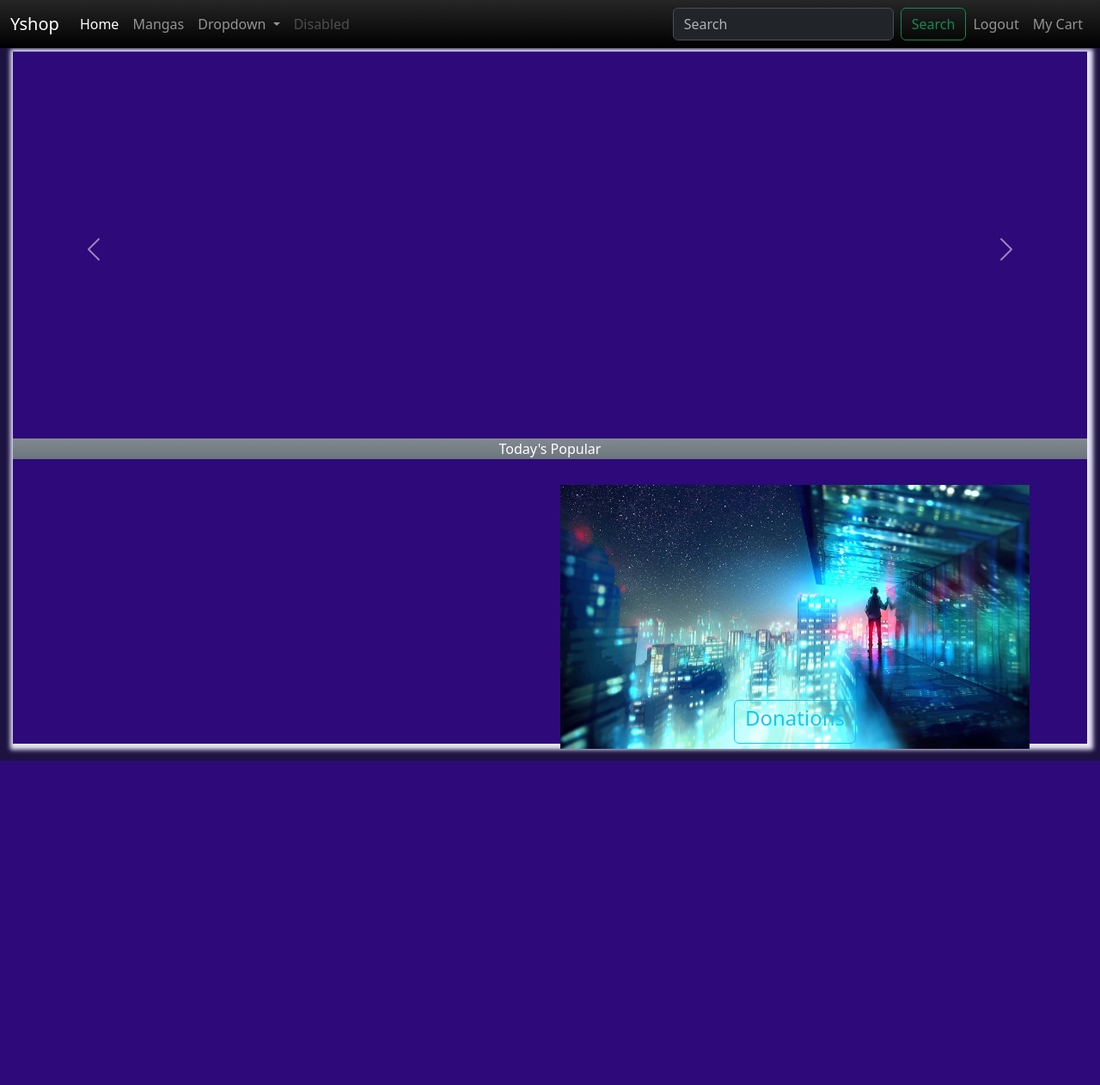
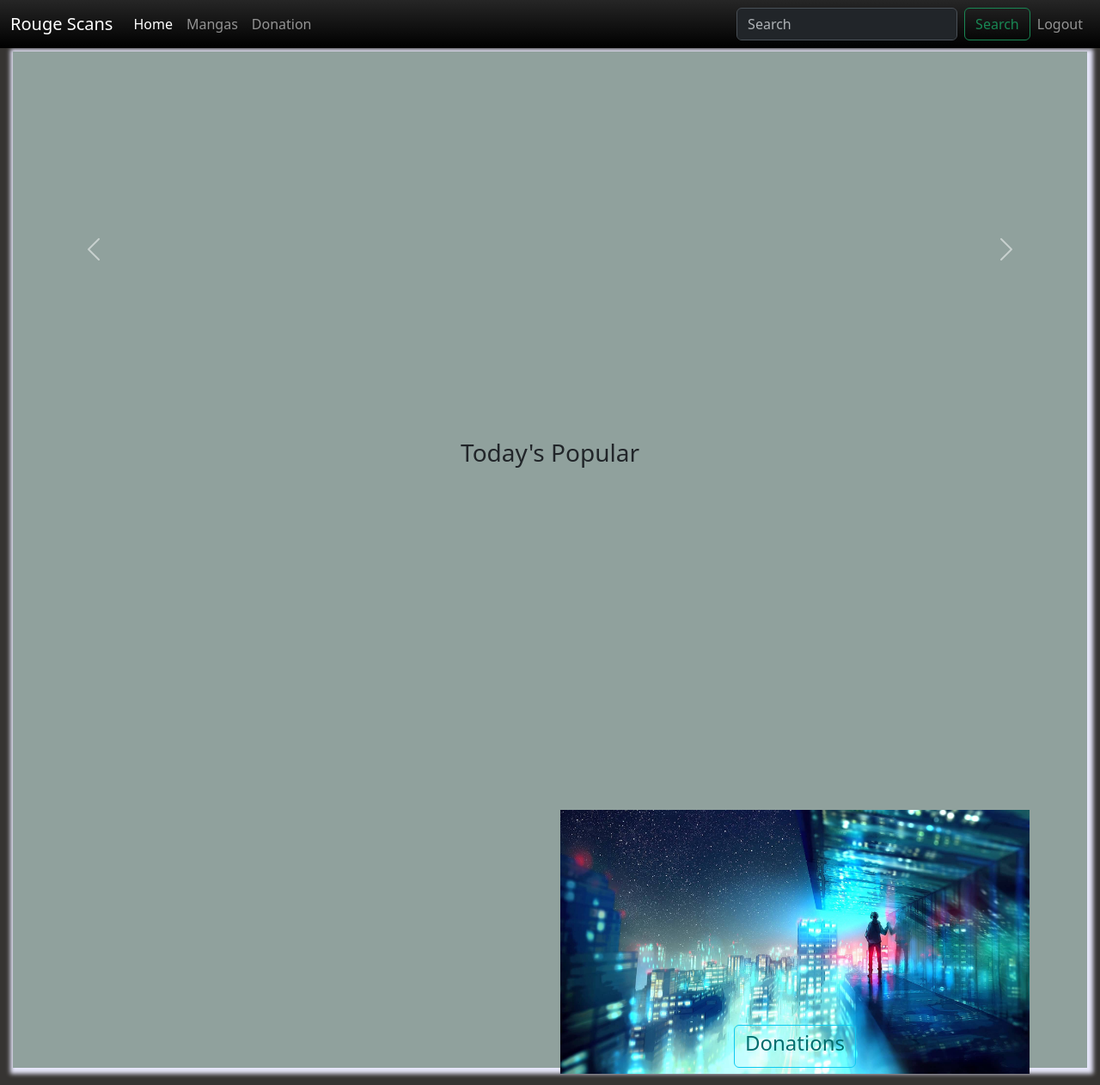
Before and after one commit to JayadeepReddyB/RougeScans, a Django app: page / in a window 1280 px wide. Shown: the whole page at 86% size. Before the commit the page ends 885 px from the top, so only its background shows below. Run offline with Django 5.2, Linux system fonts and the light colour scheme; the visitor is signed in with stand-in values (Sample User, id 1); data that the repository does not hold is empty.

Commit message:
Made the design proper and adjusted the styling

```diff
--- a/rogue_scans/mainapp/templates/home.html
+++ b/rogue_scans/mainapp/templates/home.html
@@ -33,18 +33,18 @@
         </button>
     </div>
 </div>
-<div class="today bg-secondary bg-gradient text-white">
+<div class="today">
     <div class="container text-center">
         <div class="row">
             <div class="col">
-                Today's Popular
+                <h3>Today's Popular</h3>
             </div>
         </div>
-        <div class="row row-cols-5 row-cols ">
+        <div class="row row-cols-5 row-cols " id="card-row">
             {% for item in Mags %}
             <div class="col">
                 <div class="card">
-                    <img src="{{item.pic}}" class="card-img-top" alt="...">
+                    <img src="{{item.pic}}" alt="...">
                     <div class="card-body">
                         <h5 class="card-title">{{item.name}}</h5>
                         <p class="card-text">chapter </p>
@@ -73,11 +73,7 @@
                                         <h5 class="card-title">{{item.name}}</h5>
                                     </a>
                                     <p class="card-text" id="desc">{{item.desc}}</p>
-                                    <!-- <div class="list-group  list-group-flush">
-                                    <a href="#" class="list-group-item list-group-item-action" aria-current="true">
-                                        chapter {{item.id}}
-                                    </a>
-                                </div> --><br>
+                                    <br>
                                     <p class="card-text"><small class="text-body-secondary">Last updated 3 mins
                                             ago</small>
                                     </p>
--- a/rogue_scans/mainapp/templates/index.html
+++ b/rogue_scans/mainapp/templates/index.html
@@ -15,31 +15,25 @@
   <header>
     <nav class="navbar navbar-expand-lg bg-dark bg-black bg-gradient" data-bs-theme="dark">
       <div class="container-fluid">
-              <a class="navbar-brand" href="{% url 'homepage' %}">Yshop</a>
-              <button class="navbar-toggler" type="button" data-bs-toggle="collapse" data-bs-target="#navbarSupportedContent" aria-controls="navbarSupportedContent" aria-expanded="false" aria-label="Toggle navigation">
+        <a class="navbar-brand" href="{% url 'homepage' %}">Rouge Scans</a>
+        <button class="navbar-toggler" type="button" data-bs-toggle="collapse" data-bs-target="#navbarSupportedContent"
+          aria-controls="navbarSupportedContent" aria-expanded="false" aria-label="Toggle navigation">
           <span class="navbar-toggler-icon"></span>
         </button>
         <div class="collapse navbar-collapse" id="navbarSupportedContent">
           <ul class="navbar-nav me-auto mb-2 mb-lg-0">
             <li class="nav-item">
-                    <a class="nav-link {% if current_page == 'home' %} active {% endif %}"  aria-current="page" href="{% url 'homepage' %}">Home</a>
+              <a class="nav-link {% if current_page == 'home' %} active {% endif %}" aria-current="page"
+                href="{% url 'homepage' %}">Home</a>
             </li>
             <li class="nav-item">
-                    <a class="nav-link {% if current_page == 'mangas' %} active {% endif %}" href="{% url 'mangas' %}">Mangas</a>
-                  </li>
-                  <li class="nav-item dropdown">
-                    <a class="nav-link dropdown-toggle" href="#" role="button" data-bs-toggle="dropdown" aria-expanded="false">
-                      Dropdown
-                    </a>
-                    <ul class="dropdown-menu">
-                      <li><a class="dropdown-item" href="{% url 'donation_history' %}">Donation</a></li>
-                      <li><a class="dropdown-item" href="#">Another action</a></li>
-                      <li><hr class="dropdown-divider"></li>
-                      <li><a class="dropdown-item" href="#">Something else here</a></li>
-                    </ul>
+              <a class="nav-link {% if current_page == 'mangas' %} active {% endif %}"
+                href="{% url 'mangas' %}">Mangas</a>
             </li>
             <li class="nav-item">
-                    <a class="nav-link disabled" aria-disabled="true">Disabled</a>
+              {% if user.is_authenticated %}
+              <a class="nav-link " href="{% url 'donation_history' %}">Donation</a>
+              {% endif %}
             </li>
           </ul>
 
@@ -56,11 +50,7 @@
                 <button type="submit" class="nav-link">Logout</button>
               </form>
             </li>
-                  <li class="nav-item">
-                    <a class="nav-link" >My Cart</a>
-                  </li>
             {% else %}
-
             <li class="nav-item">
               <a class="nav-link" href="{% url 'signin' %}">Login</a>
             </li>
--- a/rogue_scans/mainapp/templates/manga.html
+++ b/rogue_scans/mainapp/templates/manga.html
@@ -2,7 +2,7 @@
 {% load static %}
 {% block content %}
 
-<div class="card-group">
+<div class="card-group" >
   {% for item in mags %}
   <div class="card">
     {% if item.pic %}
@@ -17,9 +17,6 @@
         <h5 class="card-title">{{item.name}}</h5>
       </a>
       <p class="card-text">{{item.desc}}</p>
-        <!-- <p class="card-text">&#8377; {{item.price}}</p> -->
-        <p class="card-text"><small class="text-body-secondary"></small></p>
-        <!-- <button class="btn btn-primary">Add to Cart</button> -->
     </div>
   </div>
   {% endfor %}
--- a/rogue_scans/mainapp/views.py
+++ b/rogue_scans/mainapp/views.py
@@ -10,6 +10,11 @@ from .models import Manga,Chapter
 
 def index(request):
     mangas = Manga.objects.all()
+    # I want to create a chapter view specific for the manga to shown in the index page
+    # So, How to create a view for that??
+    # chapters = Chapter.objects.filter(manga=manga.id).order_by('-chapter_number')
+
+
     context = {
         'Mags' : mangas,
         'current_page' : 'home'
@@ -19,7 +24,7 @@ def index(request):
 
 def manga_details(request, id):
     manga = Manga.objects.get(id = id)
-    chapters = Chapter.objects.all().order_by('-chapter_number')
+    chapters = Chapter.objects.filter(manga=manga).order_by('-chapter_number')
     context = {
         'Mag' : manga,
         'chapts' : chapters,
--- a/rogue_scans/static/css/style.css
+++ b/rogue_scans/static/css/style.css
@@ -13,21 +13,18 @@ header {
 }
 
 #Body {
-    background-color: #1D1340;
+    background-color: #363432;
 
 }
 
 body {
-    /* background-color: rgb(1, 20, 20); */
-    /* margin-top: 500px; */
     main {
-        /* background-color: rgb(53, 17, 17); */
         max-width: 1250px;
         width: 100%;
         margin: auto;
         margin-top: 60px;
         margin-bottom: 20px;
-        background-color: #2d097a;
+        background-color: #90A19D;
         box-shadow: 2px 2px 5px 5px lavender;
 
         /* Styling for home page */
@@ -36,6 +33,7 @@ body {
             width: 100%;
             margin-bottom: 50px;
             top: 30px;
+
             .carousel-inner {
                 overflow: hidden;
                 height: 100%;
@@ -49,7 +47,6 @@ body {
                         object-fit: contain;
                         background-color: black;
 
-                        /* background-blend-mode:color-dodge; */
                     }
                 }
             }
@@ -60,14 +57,13 @@ body {
             grid-template-rows: auto;
 
             .grid-item {
-                /* margin-left: 20px; */
                 margin-top: 20px;
-                .card{
-                    .row{
-                        .card-body{
-                            .card-text{
+
+                .card {
+                    .row {
+                        .card-body {
+                            .card-text {
                                 margin: auto;
-                                /* background-color: aqua; */
                                 text-align: center;
                                 width: 250px;
                                 display: -webkit-box;
@@ -82,64 +78,139 @@ body {
             }
         }
 
-        .today{
-            .row{
-                .col{
-                   .card{
-                       width: 230px;
-                       height: 300px;
-                    img{
+        .today {
+            margin-bottom: 20px;
+
+            #card-row {
+                height: 340px;
+
+                /* background-color:violet; */
+                .card {
+                    width: 230px;
+                    height: 340px;
+                    /* background-color: aqua; */
+
+                    img {
                         width: 100%;
-                        height: 100%;
+                        height: 70%;
+                        object-fit: cover;
                     }
-                   }
+
+                    .card-body {
+                        h5 {
+                            font-size: medium;
+                            height: 50%;
+                            /* background-color: aqua; */
+                        }
+
+                        p {
+                            height: 50%;
+                            /* background-color: #363432; */
+                        }
+                    }
                 }
             }
         }
 
-        .ad-box{
-            color: rgb(132, 157, 180);
-            .ad-image{
-                margin-top: 30px ;
+        .ad-box {
+            /* color: rgb(8, 99, 184); */
+
+            .ad-image {
+                margin-top: 30px;
                 width: 100%;
                 height: 250px;
-                img{
+
+                img {
                     width: 100%;
                     height: fit-content;
                 }
             }
+
+            a {
+                color: rgb(2, 109, 109);
+            }
         }
 
-        .container{
-            /* background-color: blueviolet; */
-            /* height: 100%;     */
-            .row{
-                .mag-pic{
+        .card-group {
+            display: grid;
+            grid-template-columns: auto auto auto auto;
+            gap: 15px;
+            margin: 15px;
+
+            .card {
+                margin-top: 25px;
+                background-color: rgb(238, 238, 149);
+                height: 470px;
+
+                img {
+                    width: 100%;
+                    height: 250px;
+                }
+
+                h5 {
+                    height: 25%;
+                    text-align: center;
+                }
+
+                .card-text {
+                    /* height: 75%; */
+                    margin: auto;
+                    text-align: center;
+                    width: 250px;
+                    display: -webkit-box;
+                    -webkit-box-orient: vertical;
+                    -webkit-line-clamp: 4;
+                    overflow: hidden;
+
+                }
+
+                a:link {
+                    color: rgb(1, 109, 160);
+                    text-decoration: underline #363432;
+                }
+                a:visited {
+                    color: rgb(39, 43, 39);
+                }
+                a:hover {
+                    color: rgb(38, 158, 214);
+                }
+                a:active {
+                    color: yellow;
+                }
+            }
+        }
+
+        .container {
+
+            .row {
+
+                .mag-pic {
                     background-color: aqua;
                     margin: 25px;
-                    /* padding-top: 40px; */
                     width: 400px;
                     height: 430px;
-                    img{
+
+                    img {
                         width: 100%;
                         height: 100%;
                         object-fit: fill;
                     }
                 }
 
-                .mag-details{
+                .mag-details {
                     background-color: aquamarine;
                     margin: 25px;
                     margin-top: 80px;
-                    /* width: ; */
-                    p{
-                        font-family:monospace;
+
+                    p {
+                        font-family: monospace;
                     }
                 }
 
-                .chapters{
+                .chapters {
                     background-color: #393444;
                     color: aliceblue;
+                    padding-top: 15px;
                 }
             }
         }
```
Also changed, not shown: rogue_scans/mainapp/templates/manga_details.html (+7 -9 lines). Lines whose indentation alone changed are shown as unchanged.
